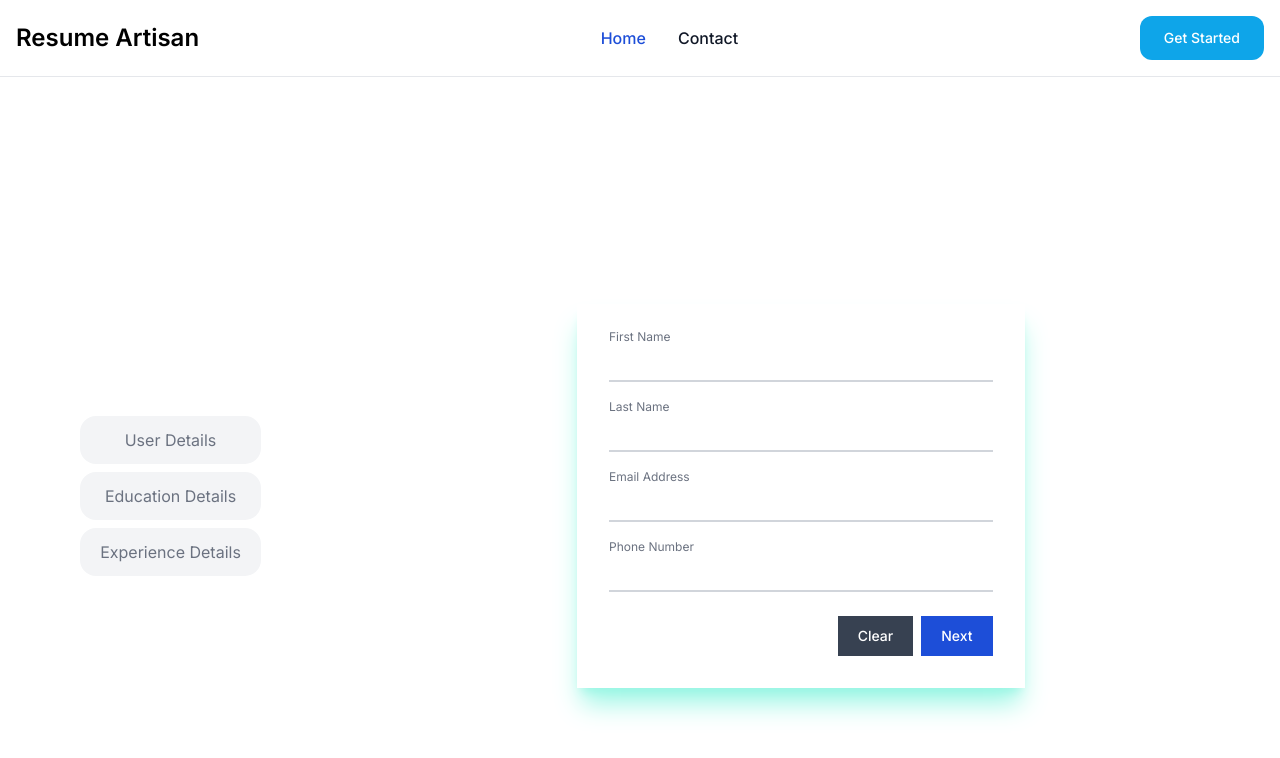
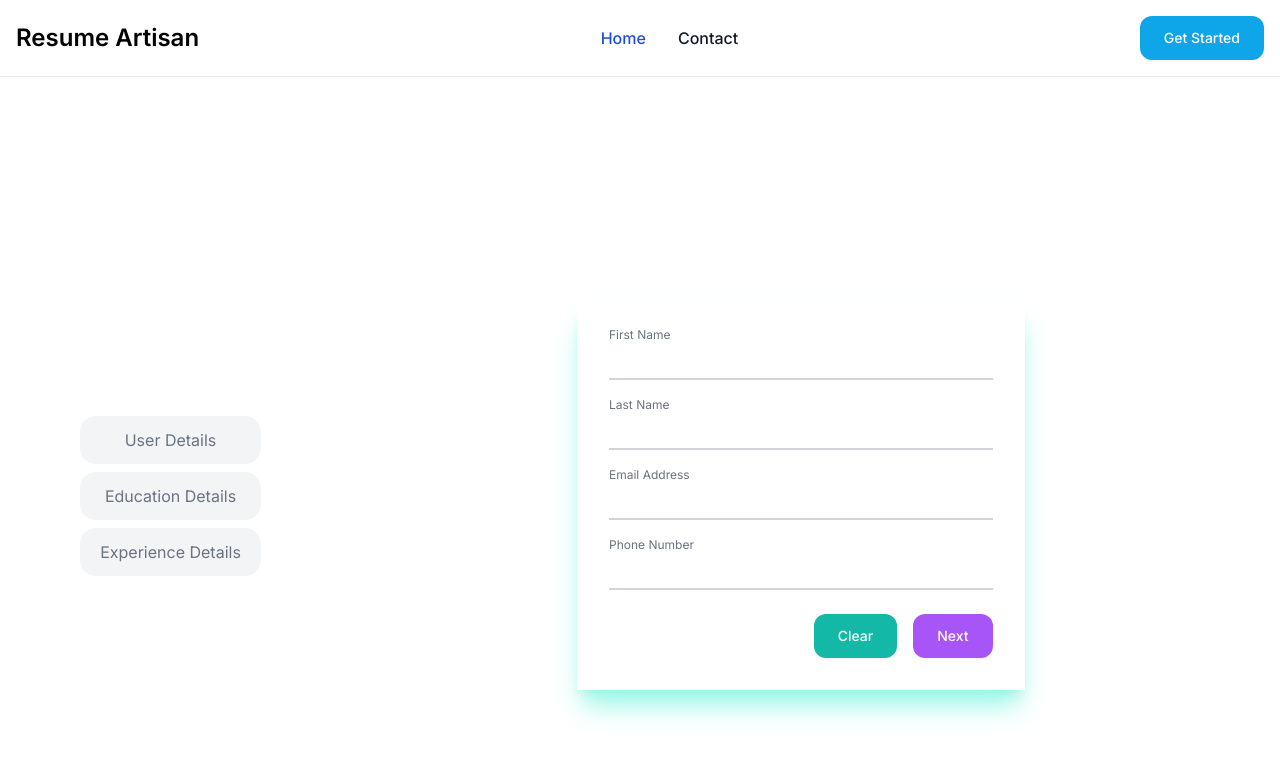
Before and after one commit to razzuSharma/resume-builder, a Next.js app: page /create-resume in a window 1280 px wide. Shown: the top 758 px of the page. Built offline with nearby package versions, Linux system fonts and the light colour scheme.

Commit message:
added form buttons and did some other changes to the dynamic links and buttons to it as well

```diff
--- a/app/components/Button.tsx
+++ b/app/components/Button.tsx
@@ -1,33 +1,52 @@
 import React from "react";
 import Link from "next/link";
-// Define a type for the possible link variants
-type LinkVariant = "teal" | "purple" | "skyBlueLighter" | "pink" | "orange";
 
-const DynamicLink: React.FC<{
-  variant: LinkVariant;
+// Define a type for the possible button/link variants
+type Variant = "teal" | "purple" | "skyBlueLighter" | "pink" | "orange";
+
+// Define props for the button variant
+interface ButtonProps {
+  variant: Variant;
+  onClick: () => void;
+  children: React.ReactNode;
+}
+
+// Define props for the link variant
+interface LinkProps {
+  variant: Variant;
   href: string;
   children: React.ReactNode;
-}> = ({ variant, href, children }) => {
-  const linkVariants: Record<LinkVariant, string> = {
+}
+
+// Combine the props using a union type
+type ButtonStylingsProps = ButtonProps | LinkProps;
+
+const ButtonStylings: React.FC<ButtonStylingsProps> = (props) => {
+  const { variant, children } = props;
+
+  const variants: Record<Variant, string> = {
     teal: "bg-teal-500 hover:bg-teal-600 focus:ring-4 focus:ring-teal-300 rounded-xl",
-    purple:
-      "bg-purple-500 hover:bg-purple-600 focus:ring-4 focus:ring-purple-300 rounded-xl",
-    skyBlueLighter:
-      "bg-sky-500 hover:bg-sky-600 focus:ring-4 focus:ring-sky-300 rounded-xl",
+    purple: "bg-purple-500 hover:bg-purple-600 focus:ring-4 focus:ring-purple-300 rounded-xl",
+    skyBlueLighter: "bg-sky-500 hover:bg-sky-600 focus:ring-4 focus:ring-sky-300 rounded-xl",
     pink: "bg-pink-500 hover:bg-pink-600 focus:ring-4 focus:ring-pink-300 rounded-xl",
-    orange:
-      "bg-orange-500 hover:bg-orange-600 focus:ring-4 focus:ring-orange-300 rounded-xl",
+    orange: "bg-orange-500 hover:bg-orange-600 focus:ring-4 focus:ring-orange-300 rounded-xl",
   };
 
-  const variantClass = linkVariants[variant] || linkVariants.teal;
+  const variantClass = variants[variant] || variants.teal;
+
+  if ('href' in props) {
+    return (
+      <Link href={props.href} className={`focus:outline-none text-white font-medium text-sm px-6 py-3 ${variantClass}`}>
+        {children}
+      </Link>
+    );
+  }
+
   return (
-    <Link
-      href={href}
-      className={`focus:outline-none text-white font-medium text-sm px-6 py-3 ${variantClass}`}
-    >
+    <button onClick={props.onClick} className={`focus:outline-none text-white font-medium text-sm px-6 py-3 ${variantClass}`}>
       {children}
-    </Link>
+    </button>
   );
 };
 
-export default DynamicLink;
+export default ButtonStylings;
--- a/app/pages/UserDetails.tsx
+++ b/app/pages/UserDetails.tsx
@@ -2,7 +2,7 @@
 "use client";
 import * as React from "react";
 import { Formik, Form, Field } from "formik";
-
+import ButtonStylings from "../components/Button";
 interface UserDetailsProps {
   onNext: () => void;
 }
@@ -62,22 +62,19 @@ const UserDetails: React.FC<UserDetailsProps> = ({ onNext }) => {
               <InputField label="Last Name" name="lastName" />
               <InputField label="Email Address" name="email" type="email" />
               <InputField label="Phone Number" name="phone" type="tel" />
-              <div className="flex justify-end mt-6">
-                <button
-                  type="button"
+              <div className="flex justify-end mt-6 gap-4">
+                <ButtonStylings
+                  variant="teal"
                   onClick={() => {
                     handleReset();
                   }}
-                  className="text-white bg-gray-700 hover:bg-gray-800 focus:ring-4 focus:outline-none focus:ring-gray-300 font-medium rounded-lg text-sm px-5 py-2.5 mr-2"
                 >
                   Clear
-                </button>
-                <button
-                  type="submit"
-                  className="text-white bg-blue-700 hover:bg-blue-800 focus:ring-4 focus:outline-none focus:ring-blue-300 font-medium rounded-lg text-sm px-5 py-2.5"
-                >
+                </ButtonStylings>
+
+                <ButtonStylings variant="purple" onClick={() => {}}>
                   Next
-                </button>
+                </ButtonStylings>
               </div>
             </Form>
           )}
```
